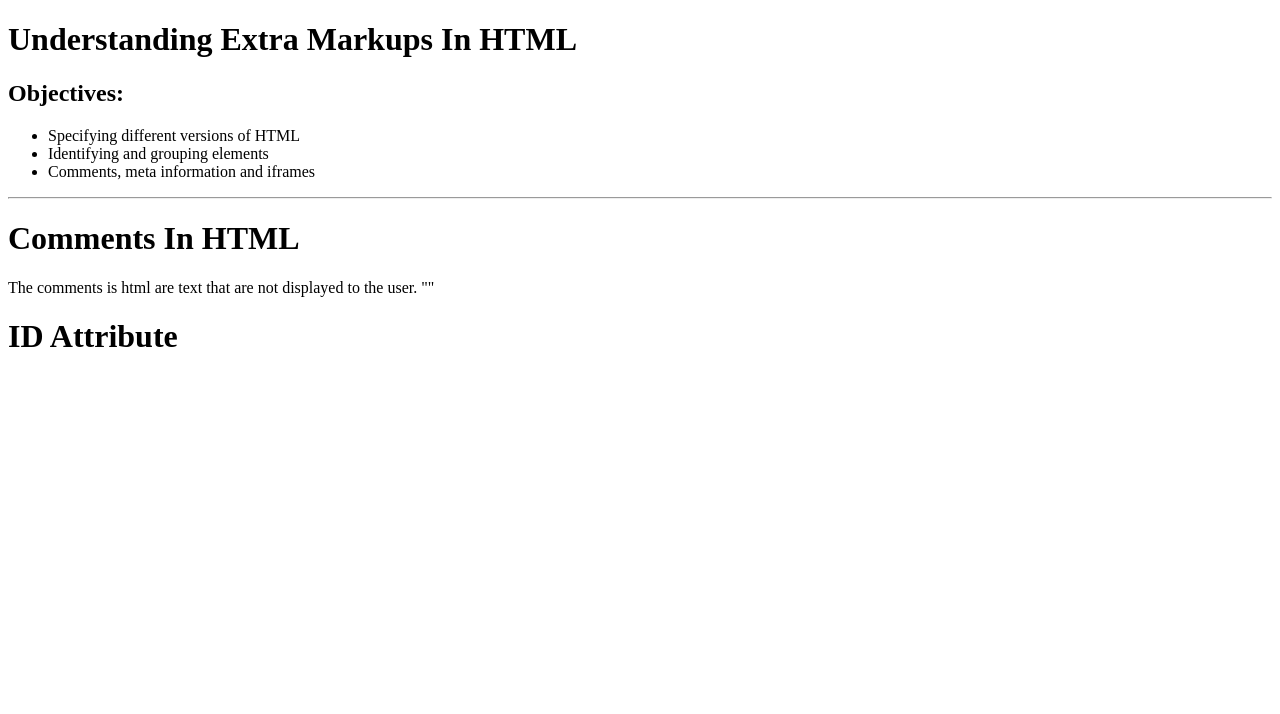
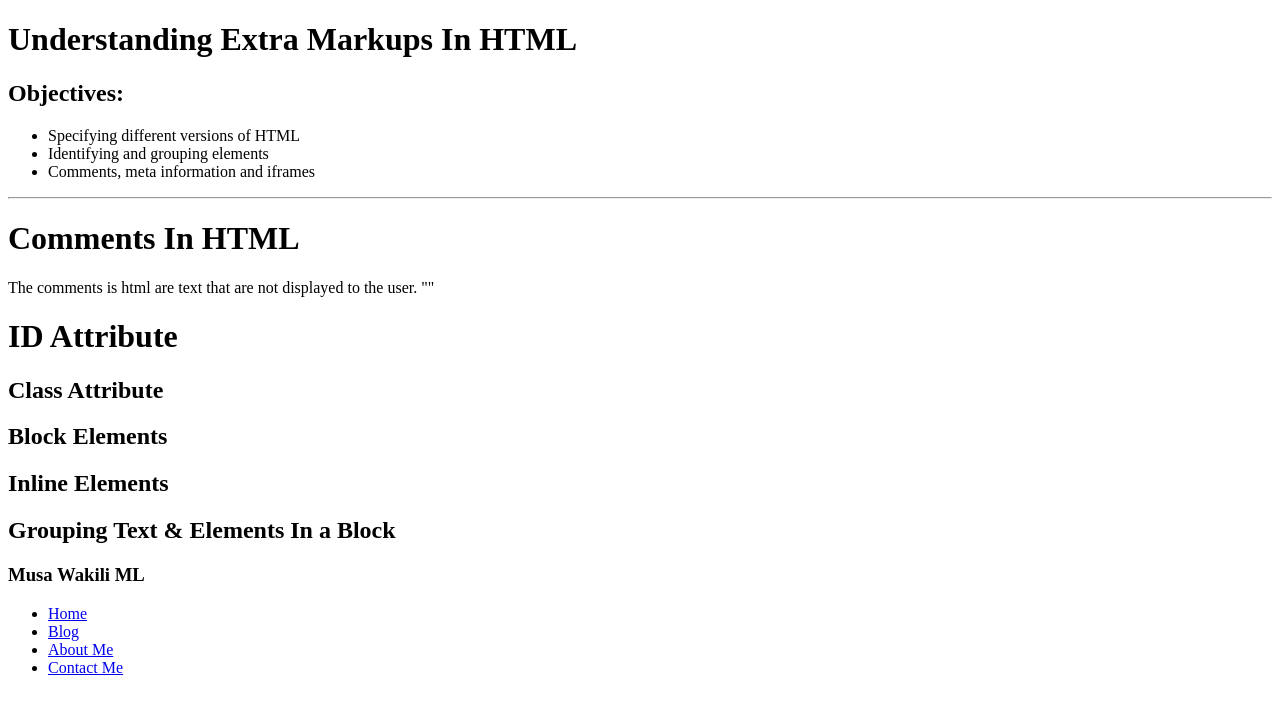
Before and after one commit to musawakiliML/Web-Bootcamp, a plain HTML site: page HTML/HTML_CSS/extra_markup.html in a window 1280 px wide. Drawn offline with Linux system fonts and the light colour scheme.

Commit message:
Added a header section with div element

```diff
--- a/HTML/HTML_CSS/extra_markup.html
+++ b/HTML/HTML_CSS/extra_markup.html
@@ -18,6 +18,21 @@
     <h1>Comments In HTML</h1>
     <p> The comments is html are text that are not displayed to the user. "<!-- comment goes here -->" </p>
     <h1>ID Attribute</h1>
+    <h2>Class Attribute</h2>
+    <h2>Block Elements</h2>
+    <h2>Inline Elements</h2>
+    <h2>Grouping Text & Elements In a Block</h2>
+
+    <div id="header">
+        <h3>Musa Wakili ML</h3>
+        <ul>
+            <li><a href="#">Home</a></li>
+            <li><a href="#">Blog</a></li>
+            <li><a href="#">About Me</a></li>
+            <li><a href="#">Contact Me</a></li>
+        </ul>
+
+    </div>
 
 </body>
 </html>
```
